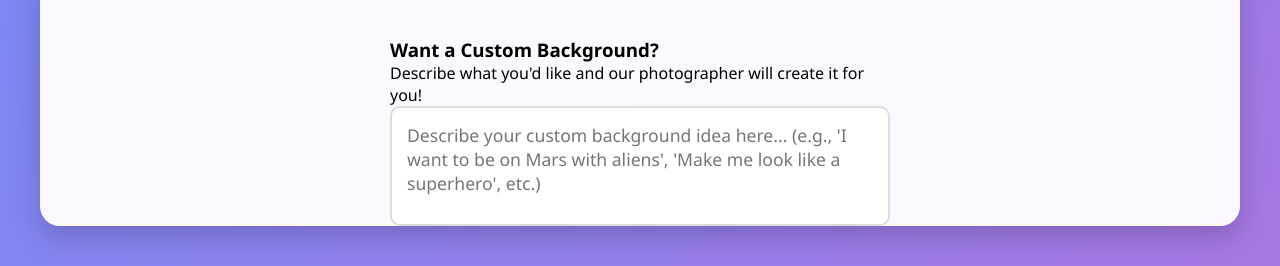
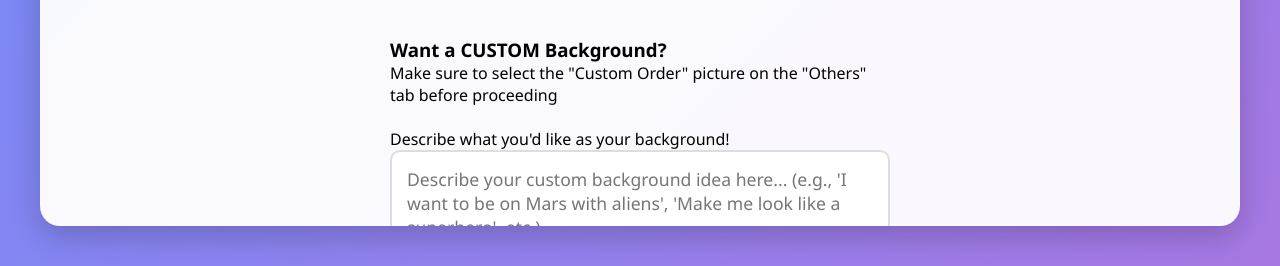
Before and after one commit to ChristopherCastro-dev/Sprint-3-Uuhhhooo-I-don-t-know, a plain HTML site: page index.html in a window 1280 px wide. Both pictures are taken after a click on the button "Get Started". Shown: the part 534-800 px from the top of the page. Drawn offline with Linux system fonts and the light colour scheme.

Commit message:
CUSTOM BACKGROUND index.html

```diff
--- a/index.html
+++ b/index.html
@@ -1291,8 +1291,10 @@
 
                 <!-- NEW: Custom Background Description Box -->
                 <div class="custom-bg-description">
-                    <h3>Want a Custom Background?</h3>
-                    <p>Describe what you'd like and our photographer will create it for you!</p>
+                    <h3>Want a CUSTOM Background?</h3>
+                    <p>Make sure to select the "Custom Order" picture on the "Others" tab before proceeding</p>
+                    <br>
+                    <p>Describe what you'd like as your background!</p>
                     <textarea class="description-box" id="custom-bg-description" placeholder="Describe your custom background idea here... (e.g., 'I want to be on Mars with aliens', 'Make me look like a superhero', etc.)"></textarea>
                 </div>
 
```
